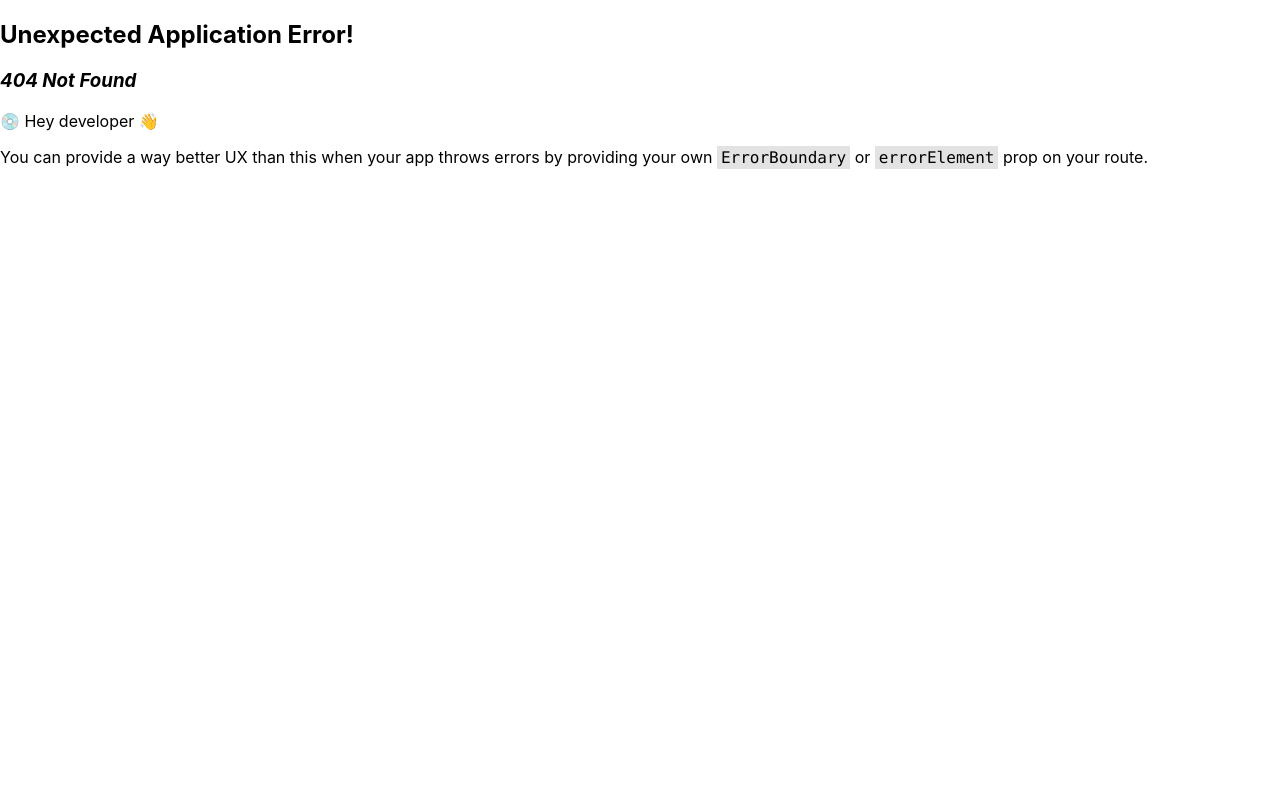
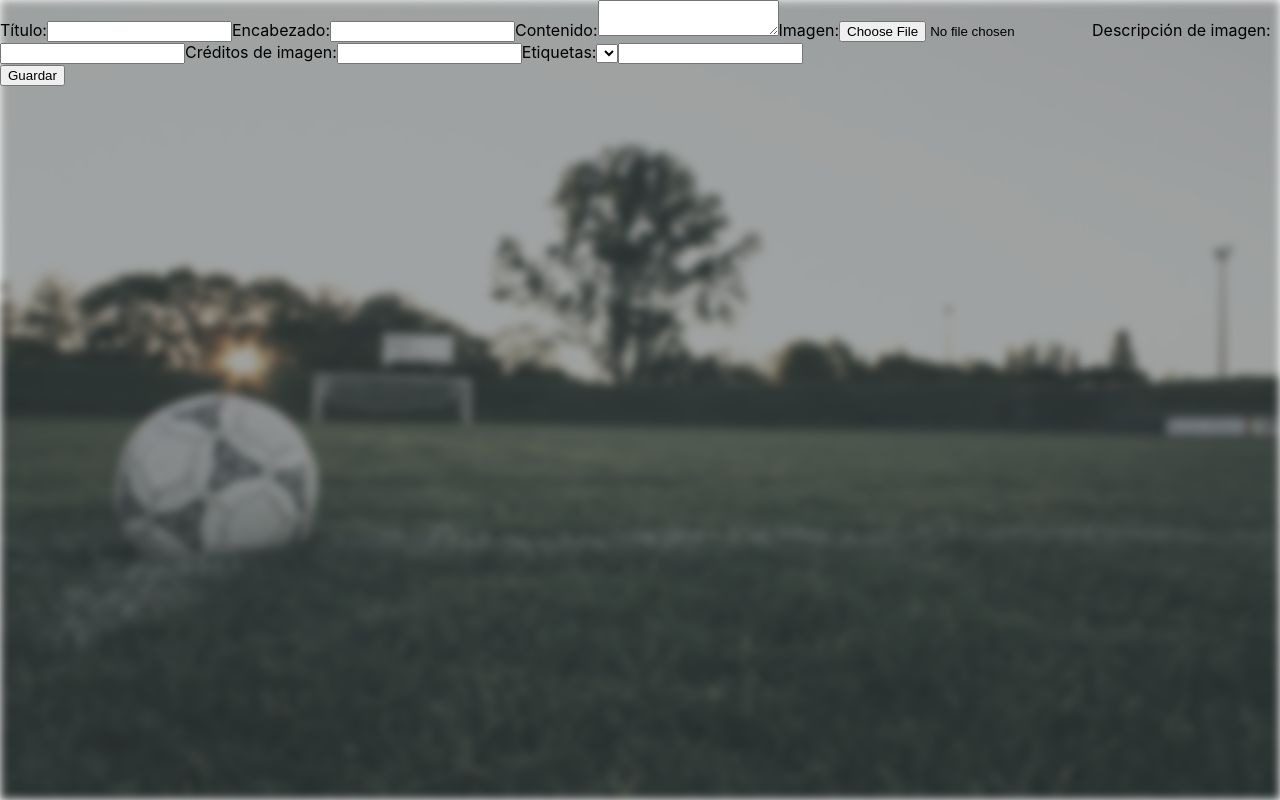
Before and after one commit to mickeybot-79/oncemetros, a React (Create React App) app: page /post/new in a window 1280 px wide. Before the commit this address had no page. Built offline with nearby package versions, Linux system fonts and the light colour scheme.

Commit message:
added new post component

```diff
--- a/src/App.js
+++ b/src/App.js
@@ -8,12 +8,14 @@ import {
 import Layout from './components/Layout'
 import MainPage from './components/MainPage'
 import Login from './features/auth/Login'
+import NewPost from './features/posts/NewPost'
 
 const router = createBrowserRouter(
   createRoutesFromElements(
     <Route path="/" element={<Layout />}>
       <Route index element={<MainPage />} />
       <Route path="login" index element={<Login />} />
+      <Route path="post/new" index element={<NewPost />} />
     </Route>
   )
 )
--- a/src/components/Layout.js
+++ b/src/components/Layout.js
@@ -1,7 +1,10 @@
 import { Outlet } from 'react-router-dom'
-import { useEffect, useState } from 'react'
+import { useEffect, useRef, useState } from 'react'
 
 const Layout = () => {
+
+    const effectRan = useRef(false)
+    const bckgrDisp = window.sessionStorage.getItem('bckgrDisp')
 
     const [backgroundDisplay, setBackGroundDisplay] = useState({
         display: 'none',
@@ -9,9 +12,7 @@ const Layout = () => {
     })
 
     useEffect(() => {
-        // window.sessionStorage.setItem('bckgrDisp', 'y')
-        const bckgrDisp = window.sessionStorage.getItem('bckgrDisp')
-        if (bckgrDisp === 'y' || process.env.NODE_ENV !== 'development') {
+        if (effectRan.current === true || bckgrDisp === 'y' || process.env.NODE_ENV !== 'development') {
             setTimeout(() => {
                 setBackGroundDisplay({
                     display: 'block',
@@ -20,13 +21,18 @@ const Layout = () => {
             }, 1200);
         } else {
             setBackGroundDisplay({
-                display: 'none',
-                animation: ''
+                display: 'block',
+                animation: 'none'
             })
         }
 
         return () => {
-            window.sessionStorage.setItem('bckgrDisp', 'n')
+            effectRan.current = true
+            window.sessionStorage.setItem('bckgrDisp', 'y')
+            setBackGroundDisplay({
+                display: 'none',
+                animation: 'none'
+            })
         }
         // eslint-disable-next-line
     }, [])
--- a/src/components/MainPage.js
+++ b/src/components/MainPage.js
@@ -79,7 +79,7 @@ const MainPage = () => {
                     <section>
 
                     </section>
-                    {/*Higlights*/}
+                    {/*Highlights*/}
                     <section>
 
                     </section>
--- a/src/features/posts/NewPost.js
+++ b/src/features/posts/NewPost.js
@@ -1,8 +1,108 @@
+import { useState } from "react"
 
 const NewPost = () => {
 
+    const [postData, setPostData] = useState({
+        title: '',
+        heading: '',
+        content: '',
+        image: '',
+        imageDesc: '',
+        imageCred: '',
+        tags: ''
+    })
+
     return (
-        <></>
+        <>
+            <form>
+                <label htmlFor="title">Título:</label>
+                <input
+                    id="title"
+                    type="text"
+                    value={postData.title}
+                    onChange={(e) => setPostData((prevState) => {
+                        return {
+                            ...prevState,
+                            title: e.target.value
+                        }
+                    })}
+                />
+                <label htmlFor="heading">Encabezado:</label>
+                <input
+                    id="heading"
+                    type="text"
+                    value={postData.heading}
+                    onChange={(e) => setPostData((prevState) => {
+                        return {
+                            ...prevState,
+                            heading: e.target.value
+                        }
+                    })}
+                />
+                <label htmlFor="content">Contenido:</label>
+                <textarea
+                    id="content"
+                    type="text"
+                    value={postData.content}
+                    onChange={(e) => setPostData((prevState) => {
+                        return {
+                            ...prevState,
+                            content: e.target.value
+                        }
+                    })}
+                ></textarea>
+                <label htmlFor="image">Imagen:</label>
+                <input
+                    id="image"
+                    type="file"
+                    value={postData.image}
+                    onChange={(e) => setPostData((prevState) => {
+                        return {
+                            ...prevState,
+                            image: e.target.value
+                        }
+                    })}
+                />
+                <label htmlFor="imageDesc">Descripción de imagen:</label>
+                <input
+                    id="imageDesc"
+                    type="text"
+                    value={postData.imageDesc}
+                    onChange={(e) => setPostData((prevState) => {
+                        return {
+                            ...prevState,
+                            imageDesc: e.target.value
+                        }
+                    })}
+                />
+                <label htmlFor="imageCred">Créditos de imagen:</label>
+                <input
+                    id="imageCred"
+                    type="text"
+                    value={postData.imageCred}
+                    onChange={(e) => setPostData((prevState) => {
+                        return {
+                            ...prevState,
+                            imageCred: e.target.value
+                        }
+                    })}
+                />
+                <label htmlFor="tags">Etiquetas:</label>
+                <select></select>
+                <input
+                    id="tags"
+                    type="text"
+                    value={postData.tags}
+                    onChange={(e) => setPostData((prevState) => {
+                        return {
+                            ...prevState,
+                            tags: e.target.value
+                        }
+                    })}
+                />
+            </form>
+            <button id="submit" onClick={() => { }}>Guardar</button>
+        </>
     )
 }
 
```
